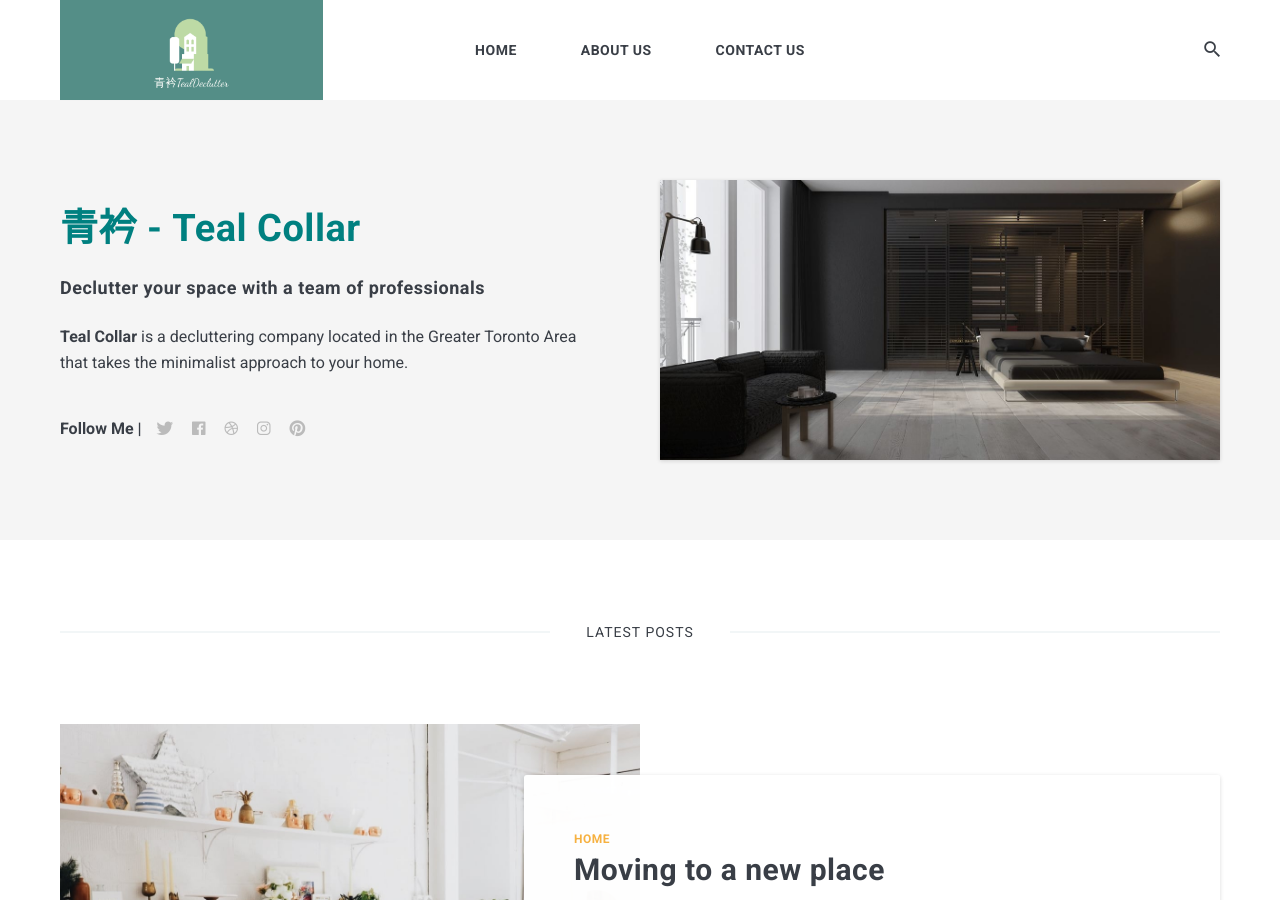
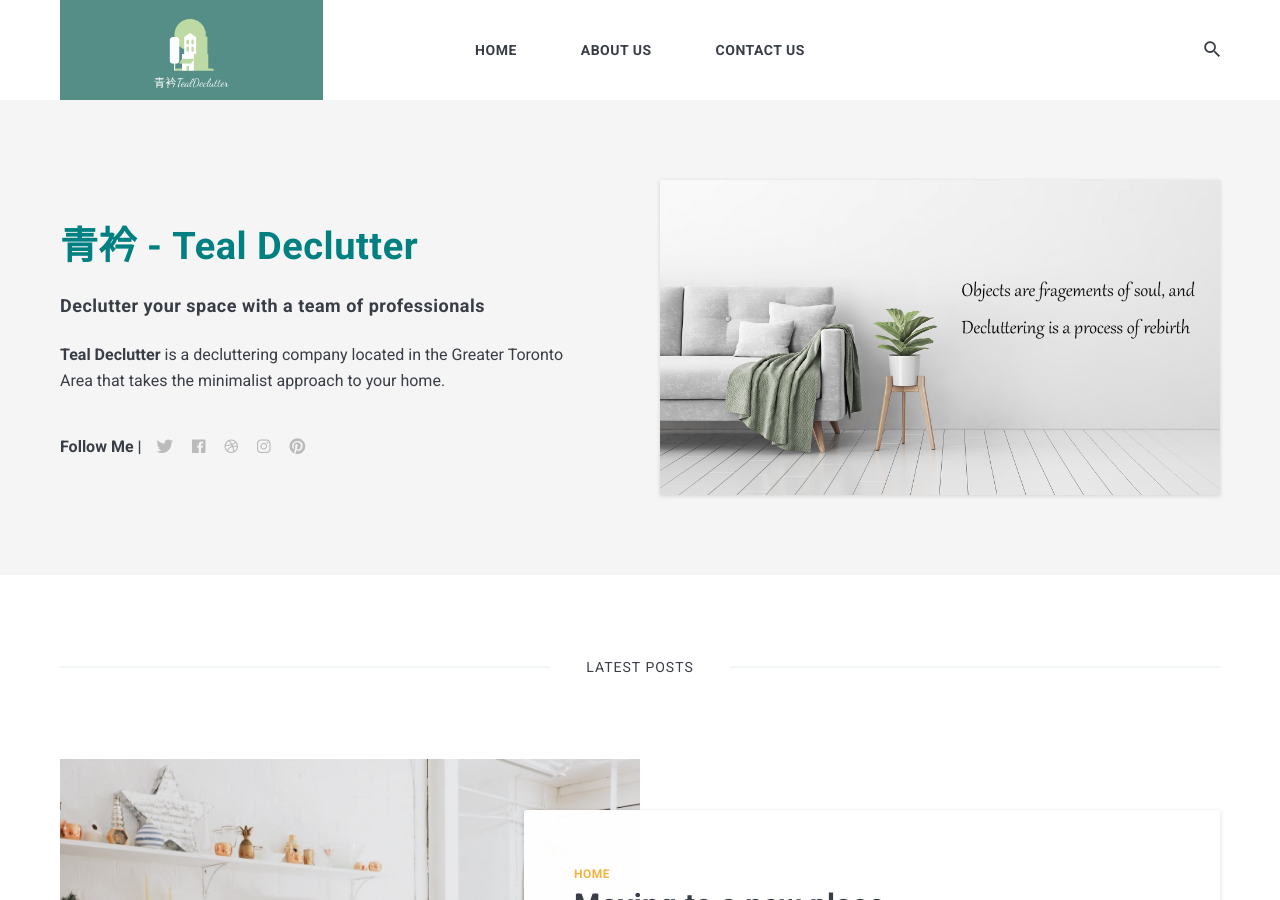
Before and after one commit to demasion/tealdeclutter, a Jekyll site: the page built from index.html, in a window 1280 px wide and 900 px high. Built offline with Jekyll 4.4.1, drawn with Linux system fonts in a browser that asks for light colours; nearby versions of some CDN libraries; the list of posts is cut into pages by our own code.

Commit message:
favicon added

```diff
--- a/_data/settings.yml
+++ b/_data/settings.yml
@@ -8,11 +8,11 @@ description: Teal Collar is a decluttering company that takes the minimalist app
 #-------------------------------
 # Author Settings
 author:
-  name: Teal Collar
-  image: main.jpg
-  say-hello: <strong>青衿 - Teal Collar</strong>
+  name: Teal Declutter
+  image: main.png
+  say-hello: <strong>青衿 - Teal Declutter</strong>
   bio: <strong>Declutter your space with a team of professionals</strong>
-        <p> <strong> Teal Collar </strong> is a decluttering company located in the Greater Toronto Area that takes the minimalist approach to your home. </p>
+        <p> <strong> Teal Declutter </strong> is a decluttering company located in the Greater Toronto Area that takes the minimalist approach to your home. </p>
 
 
 #-------------------------------
--- a/_includes/head.html
+++ b/_includes/head.html
@@ -1,4 +1,8 @@
 <head>
+  <!-- Favicon -->
+  <link rel="shortcut icon" type="image/x-icon" href="{{"./favicon.ico" | relative_url}}">
+
+
   <meta charset="utf-8">
   <meta http-equiv="X-UA-Compatible" content="IE=edge">
   <meta name="viewport" content="width=device-width, initial-scale=1">
```
Also changed, not shown: _includes/header.html (line endings or trailing spaces), favicon.ico, images/main.jpg (deleted), images/main.png (added).
